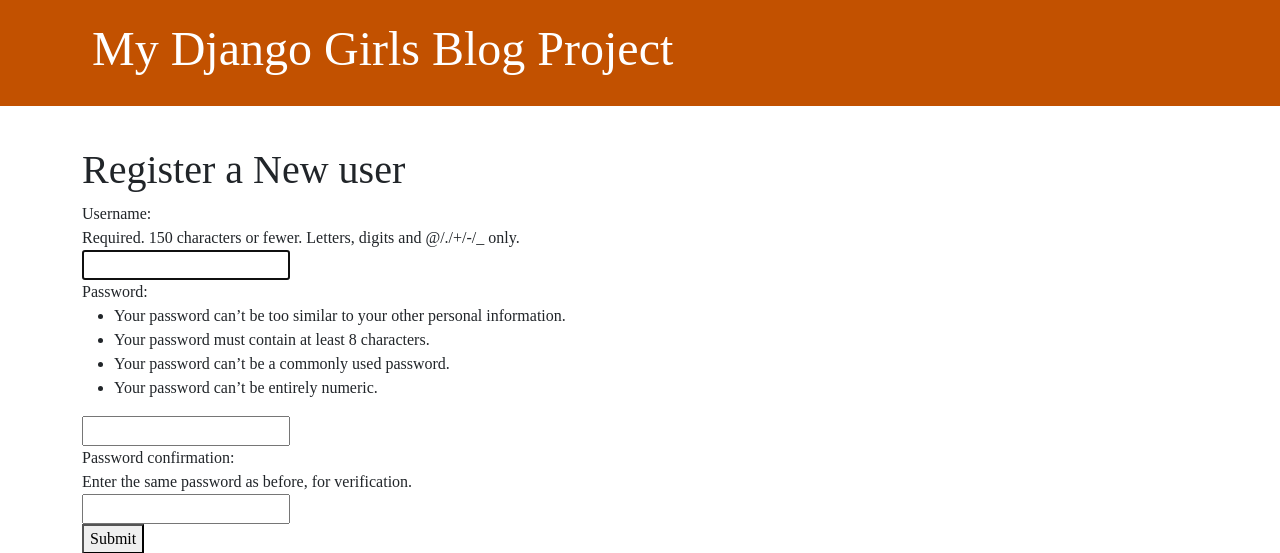
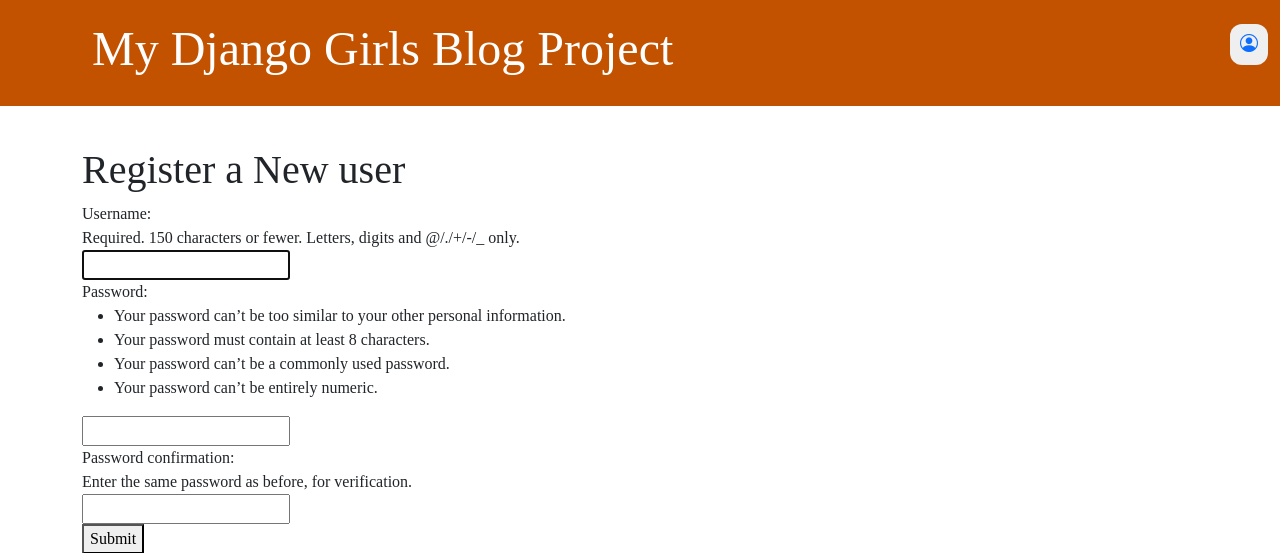
Before and after one commit to MagnusLightwod/projects-personal-25, a Django app: page /users/register/ in a window 1280 px wide. Shown: the top 553 px of the page. Run offline with Django 5.2, Linux system fonts and the light colour scheme; some libraries are stand-ins or nearby versions.

Commit message:
added register button and linked to registration

```diff
--- a/blog/static/css/blog.css
+++ b/blog/static/css/blog.css
@@ -2,6 +2,10 @@
 
 /*
 @import url('https://fonts.googleapis.com/css2?family=Lobster&family=Inter:wght@300;400;700&display=swap'); */
+
+/* Import boostrap icons with via css */
+@import url("https://cdn.jsdelivr.net/npm/bootstrap-icons@1.3.0/font/bootstrap-icons.css");
+
 
 .page-header {
     background-color: #C25100;
@@ -111,7 +115,27 @@
     /* adjust post layout */
 }
 
-.btn-secondary,
+.account {
+    position: relative;
+    top: 0;
+    right: 0;
+}
+
+.button-account
+{
+    font-family:'Times New Roman', Times, serif !important;
+    border: none;
+    color: #0004ff;
+    padding: 7px 10px;
+    text-align: center;
+    font-size: 18px;
+    margin: 4px 2px;
+    position: absolute;
+    top: 20px;
+    right: 10px;
+    border-radius: 12px;
+}
+
 .btn-secondary:visited {
     color: #C25100;
     background: none;
--- a/blog/templates/blog/base.html
+++ b/blog/templates/blog/base.html
@@ -8,8 +8,10 @@
         <title> Chris' Blog</title>
 
         <!-- <link rel="stylesheet" href="https://fonts.googleapis.com/css?family=Lobster&subset=latin,latin-ext">
+       <link rel="stylesheet" href="https://cdn.jsdelivr.net/npm/bootstrap@5.3.3/dist/css/bootstrap.min.css" integrity="sha384-QWTKZyjpPEjISv5WaRU9OFeRpok6YctnYmDr5pNlyT2bRjXh0JMhjY6hW+ALEwIH" crossorigin="anonymous">
+        <link rel="stylesheet" href="{% static 'css/blog.css' %}"> -->
         <link rel="stylesheet" href="https://cdn.jsdelivr.net/npm/bootstrap@5.3.3/dist/css/bootstrap.min.css" integrity="sha384-QWTKZyjpPEjISv5WaRU9OFeRpok6YctnYmDr5pNlyT2bRjXh0JMhjY6hW+ALEwIH" crossorigin="anonymous">
-        <link rel="stylesheet" href="{% static 'css/blog.css' %}"> -->
+
         {% load bootstrap5 %}
         {% bootstrap_css %}
         <!-- here just manually add the bootstrap stuff  -->
@@ -22,6 +24,9 @@
             <div class="container">
                 <!-- Container auto centers -->
                 <h1><a href="{% url 'post_list' %}"> My Django Girls Blog Project</a></h1>
+                <button class="button-account"><a href="{% url 'register_view' %}"><i class="bi bi-person-circle"></i></a></button>
+
+
             </div>
         </header>
 
@@ -39,7 +44,6 @@
                 <div class="row">
                     <div class="col">
                         {% include 'blog/footer.html' %}
-
                     </div>
                 </div>
             </div>
--- a/blog/templates/blog/users/register.html
+++ b/blog/templates/blog/users/register.html
@@ -1,4 +1,4 @@
-{% extends "blog/base.html" %}
+{% extends 'blog/base.html' %}
 {% block title %}
     Register New User
 {% endblock %}
--- a/blog/views.py
+++ b/blog/views.py
@@ -31,3 +31,6 @@
     form = UserCreationForm()
     # need blog here has it is part of the file tree
     return render(request, 'blog/users/register.html', { 'form': form})
+
+# need to make a url tp an html page,
+# and display it with a view that takes in a request and does stuff
```
